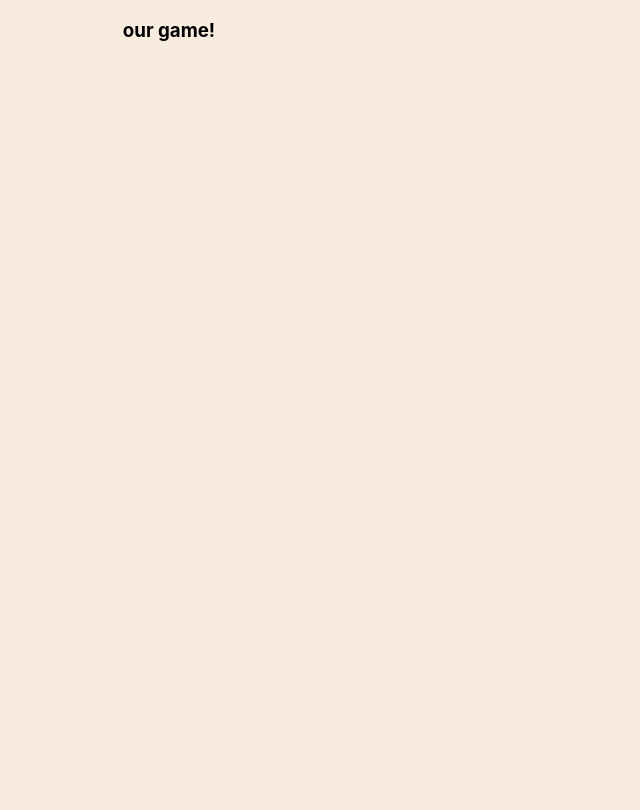
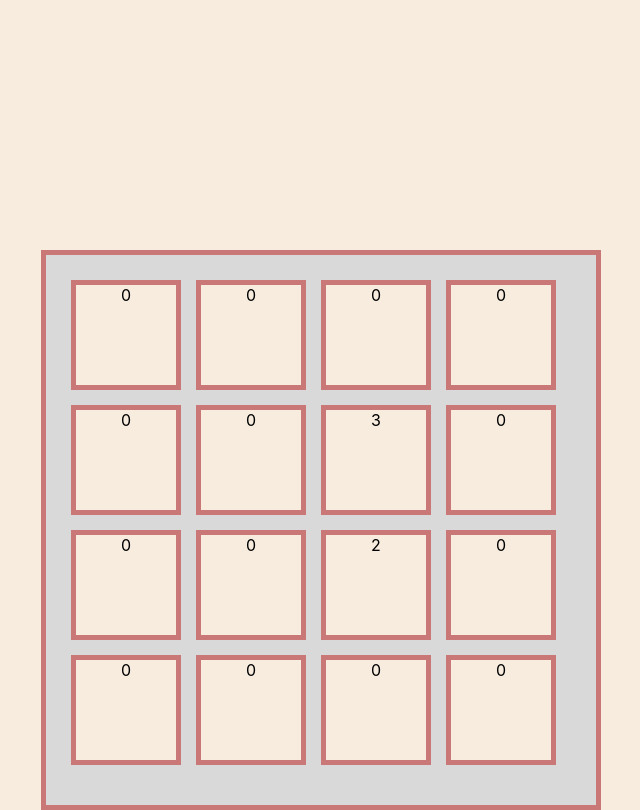
Before and after one commit to webAhead1/2048Game, a React (Create React App) app: page / in a window 1280 px wide. Shown: the whole page, without its empty margins (471-1111 px from the left). Built offline with nearby package versions, Linux system fonts and the light colour scheme.

Commit message:
added the game frame component

```diff
--- a/src/App.js
+++ b/src/App.js
@@ -1,9 +1,11 @@
 import "./App.css";
+import React from "react";
+import GameFrame from "./components/frame/GameFrame";
 
 function App() {
   return (
     <div className="App">
-      <h3>our game!</h3>
+      <GameFrame />
     </div>
   );
 }
--- /dev/null
+++ b/src/components/frame/GameFrame.js
@@ -0,0 +1,25 @@
+import React from "react";
+import "./frameStyle.css";
+
+let numbers = [
+  [0, 0, 0, 0],
+  [0, 0, 3, 0],
+  [0, 0, 2, 0],
+  [0, 0, 0, 0],
+];
+
+function GameFrame() {
+  return (
+    <div className="gameFrame">
+      {numbers.map((row) =>
+        row.map((number) => (
+          <div className="cell">
+            <label className="cellNumber">{number}</label>
+          </div>
+        ))
+      )}
+    </div>
+  );
+}
+
+export default GameFrame;
--- /dev/null
+++ b/src/components/frame/frameStyle.css
@@ -0,0 +1,17 @@
+.gameFrame {
+  width: 500px;
+  height: 500px;
+  border: solid 5px #c97777;
+  margin-top: 250px;
+  margin-left: 40%;
+  padding: 25px;
+  display: grid;
+  grid-template-columns: auto auto auto auto;
+  background-color: #d9d9d9;
+}
+.cell {
+  width: 100px;
+  height: 100px;
+  border: solid 5px #c97777;
+  background-color: #f7ecde;
+}
--- a/src/components/gameFrame/GameFrame.js
+++ /dev/null
@@ -1,5 +0,0 @@
-import React from "react";
-
-function GameFrame() {
-  return <div></div>;
-}
```
Also changed, not shown: src/components/gameFrame/gameFrame.js (deleted, +0 -22 lines), src/components/gameFrame/gameFrame.css (deleted).
